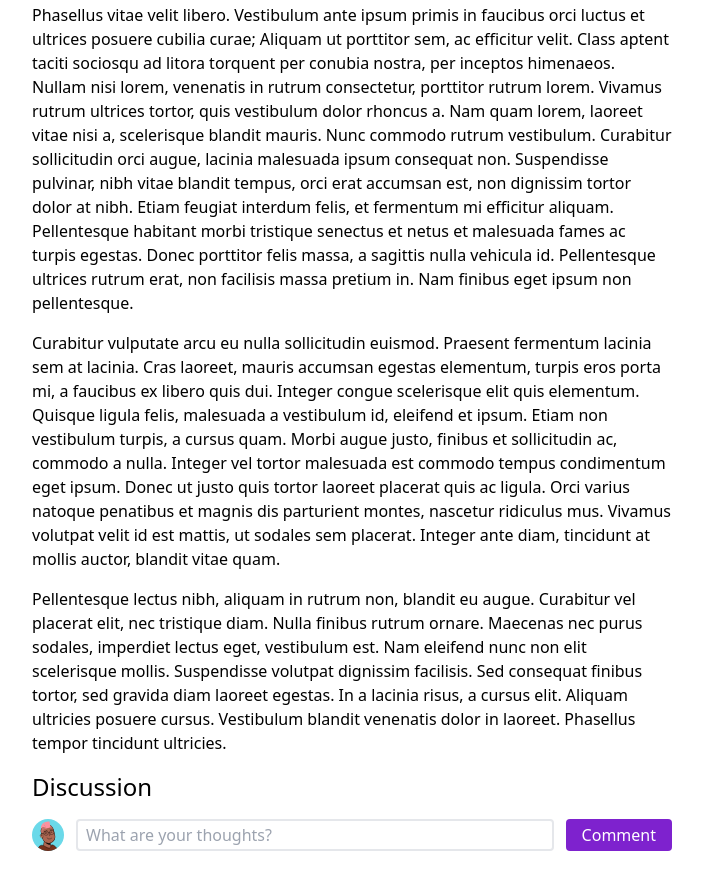
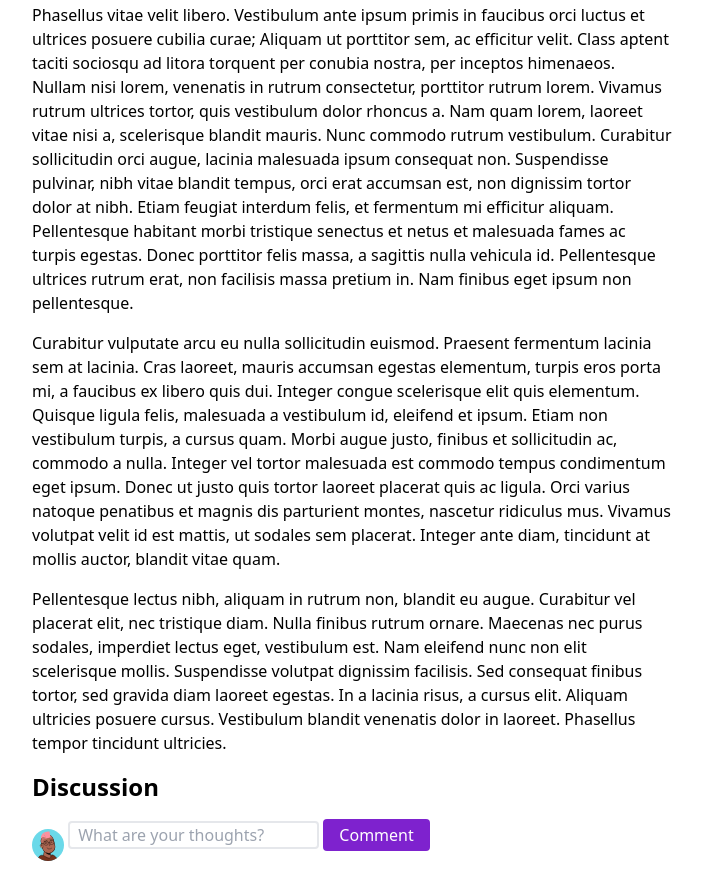
Before and after one commit to ismailarilik/react-discussion-component, a website: page public/index.html in a window 1280 px wide. Shown: the part 553-1430 px from the top of the page, without its empty margins (288-991 px from the left). Drawn offline with nearby package versions, Linux system fonts and the light colour scheme; files that its build step writes are made by us from their sources.

Commit message:
Use bold font for title

```diff
--- a/public/index.html
+++ b/public/index.html
@@ -83,9 +83,7 @@
     </p>
 
     <!-- Discussion component -->
-    <div class="space-y-4">
-      <h2 class="text-2xl">Discussion</h2>
-      <div class="flex gap-x-3">
+      <h2 class="text-2xl font-bold">Discussion</h2>
         <img src="/images/avatar-1.svg" alt="Avatar" class="inline w-8 h-8"/>
         <input
           type="text"
```
